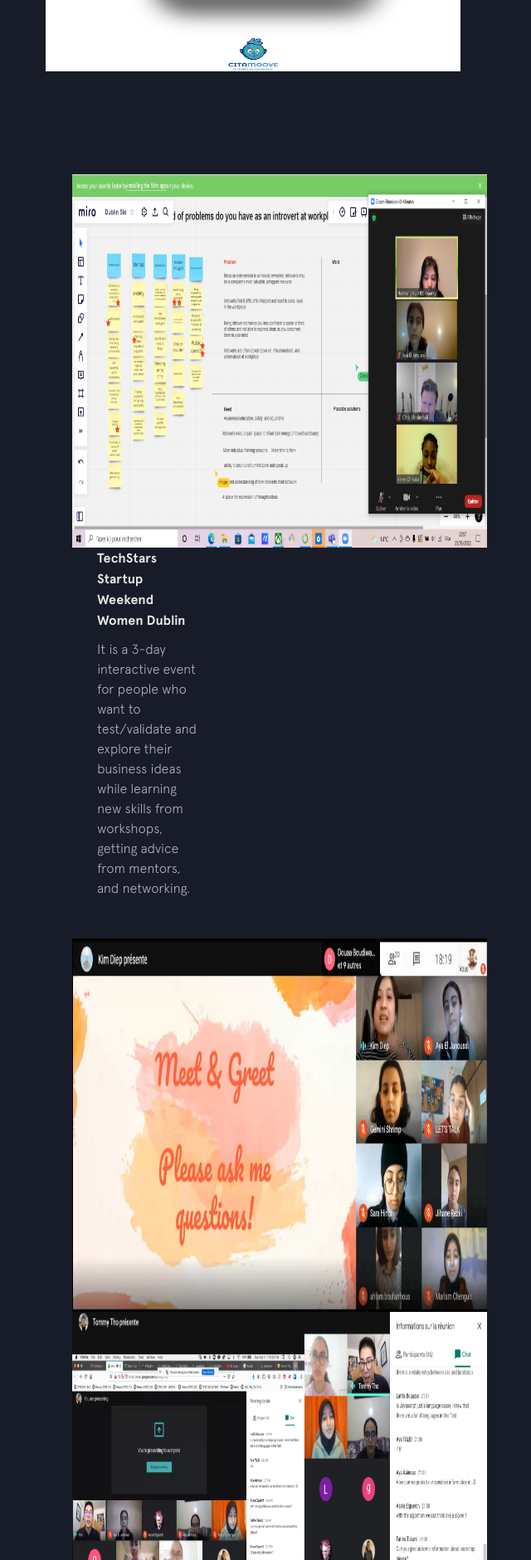
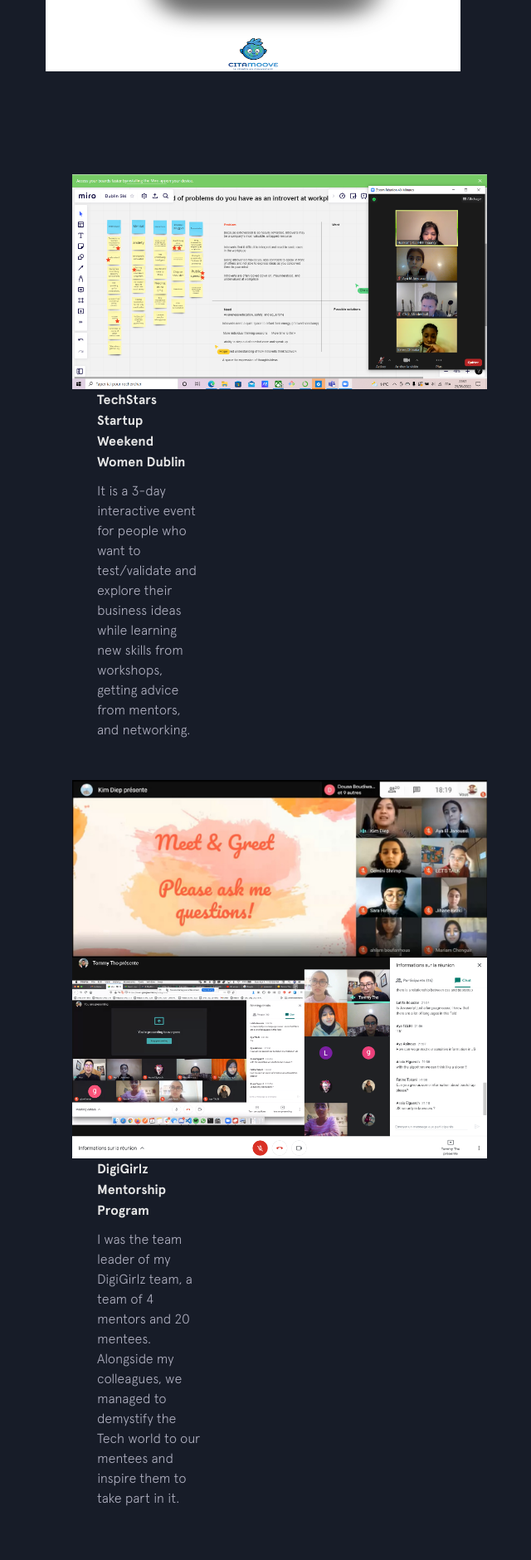
Before and after one commit to CodingAya/codingaya.github.io, a Jekyll site: the page built from index.html, in a window 1280 px wide. Shown: the part 2958-4838 px from the top of the page at 83% size, without its empty margins (363-1003 px from the left). Built offline with Jekyll 4.4.1, drawn with Linux system fonts in a browser that asks for light colours; nearby versions of some CDN libraries.

Commit message:
Extrav13

```diff
--- a/_includes/featured-projects.html
+++ b/_includes/featured-projects.html
@@ -22,7 +22,7 @@
     <div class="Techstars">
       <figure class="project__pic">
         <a href="https://www.linkedin.com/posts/chrismindenhall_techstars-startup-weekend-women-dublin-will-ugcPost-6914253202825580544-XA4K/?utm_source=share&utm_medium=member_desktop" target="_blank">
-          <img src="{{site.baseurl}}/img/featured/techstars/techstars1.png" alt="" style="width: 500px; height: 450px;">
+          <img src="{{site.baseurl}}/img/featured/techstars/techstars1.png" alt="" style="width: 500px;">
         </a>
       </figure>
       <figcaption class="project__caption">
@@ -38,8 +38,8 @@
     <br>
     <div class="Digigirlz">
       <figure class="project__pic">
-        <img src="{{site.baseurl}}/img/featured/digigirlz/Q&A_with_KimDiep.jpeg" alt="" style="width: 500px; height: 450px;">
-        <img src="{{site.baseurl}}/img/featured/digigirlz/TommyTho_JSworkshop.png" alt="" style="width: 500px; height: 450px;">
+        <img src="{{site.baseurl}}/img/featured/digigirlz/Q&A_with_KimDiep.jpeg" alt="" style="width: 500px;">
+        <img src="{{site.baseurl}}/img/featured/digigirlz/TommyTho_JSworkshop.png" alt="" style="width: 500px;">
       </figure>
       <figcaption class="project__caption">
         <div class="project__name">
```
